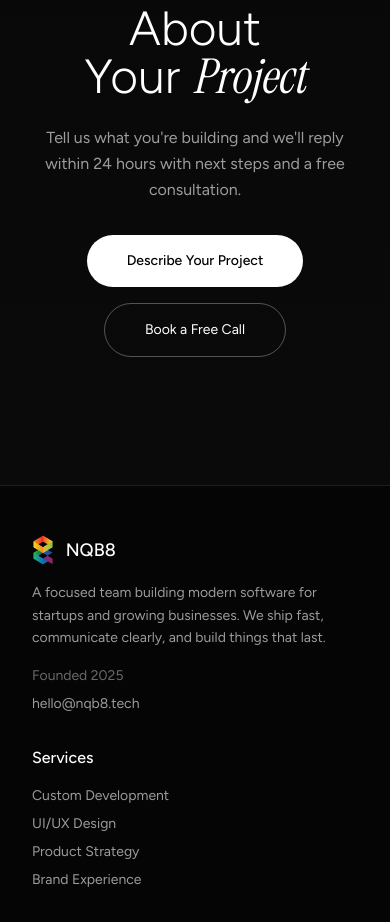
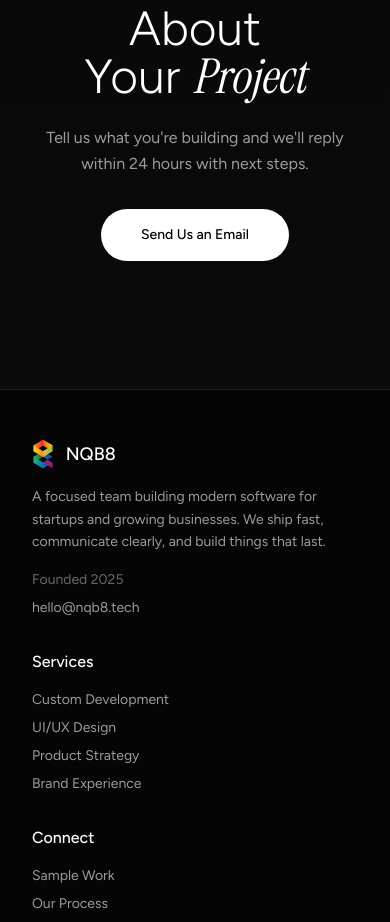
Before and after one commit to NQB8/Nqb8-website, a Next.js app: page / in a window 390 px wide. Shown: the part 5202-6124 px from the top of the page. Built offline with nearby package versions, Linux system fonts and the light colour scheme.

Commit message:
Remove free consultation language and simplify CTA
Changed messaging to remove phone-based consultation language.
Now uses single mailto link with clear 24-hour response promise.

```diff
--- a/components/cta-section.tsx
+++ b/components/cta-section.tsx
@@ -8,16 +8,11 @@ export default function CTASection() {
           Let's Talk About Your <span className="font-medium italic instrument">Project</span>
         </h2>
         <p className="text-white/60 text-base mb-8 max-w-2xl mx-auto leading-relaxed">
-          Tell us what you're building and we'll reply within 24 hours with next steps and a free consultation.
+          Tell us what you're building and we'll reply within 24 hours with next steps.
         </p>
-        <div className="flex items-center justify-center gap-4 flex-wrap">
-          <a href="mailto:hello@nqb8.tech?subject=Project%20Inquiry" className="px-10 py-4 rounded-full bg-white text-black font-medium text-sm transition-all duration-200 hover:bg-white/90 focus-visible:outline-none focus-visible:ring-2 focus-visible:ring-white focus-visible:ring-offset-2 focus-visible:ring-offset-black cursor-pointer">
-            Describe Your Project
-          </a>
-          <a href="mailto:hello@nqb8.tech?subject=Book%20a%20Call" className="px-10 py-4 rounded-full bg-transparent border border-white/30 text-white font-normal text-sm transition-all duration-200 hover:bg-white/10 hover:border-white/50 focus-visible:outline-none focus-visible:ring-2 focus-visible:ring-white/50 focus-visible:ring-offset-2 focus-visible:ring-offset-black cursor-pointer">
-            Book a Free Call
-          </a>
-        </div>
+        <a href="mailto:hello@nqb8.tech?subject=Project%20Inquiry" className="inline-block px-10 py-4 rounded-full bg-white text-black font-medium text-sm transition-all duration-200 hover:bg-white/90 focus-visible:outline-none focus-visible:ring-2 focus-visible:ring-white focus-visible:ring-offset-2 focus-visible:ring-offset-black cursor-pointer">
+          Send Us an Email
+        </a>
       </div>
     </section>
   )
```
